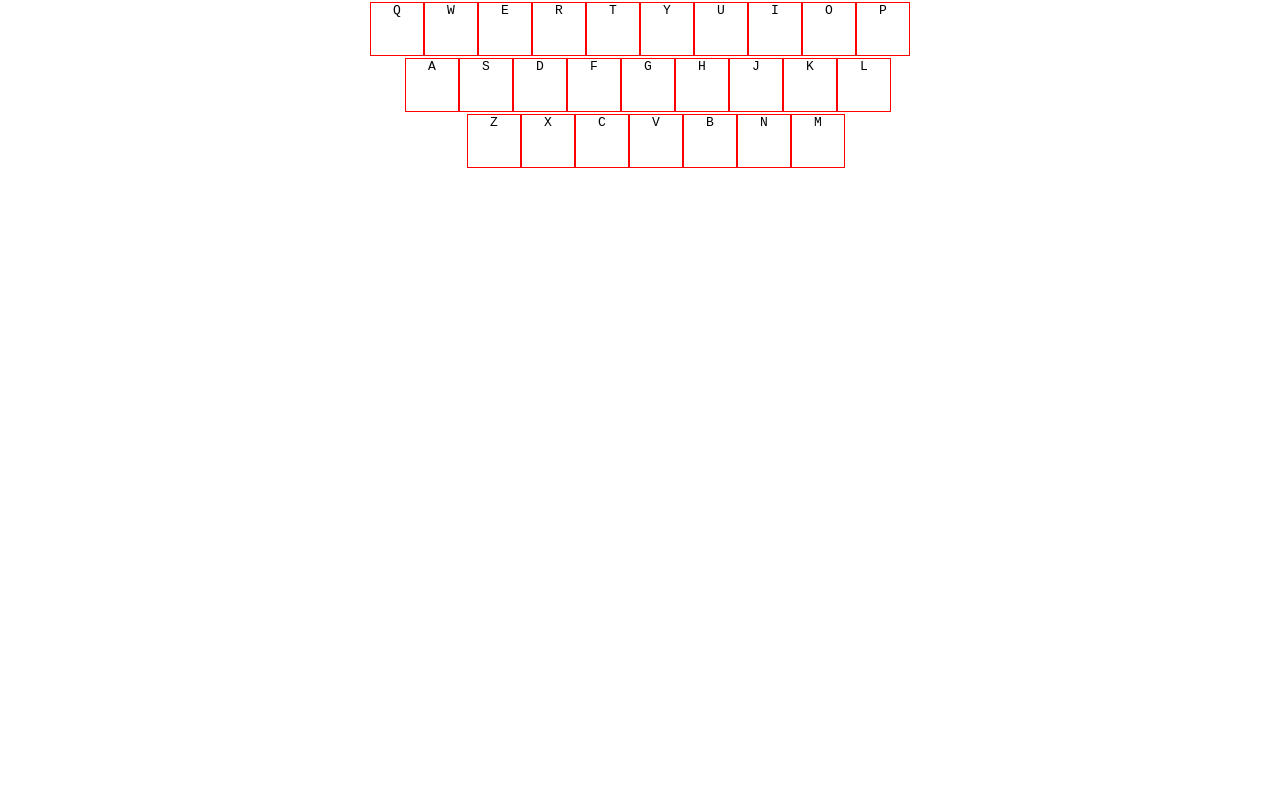
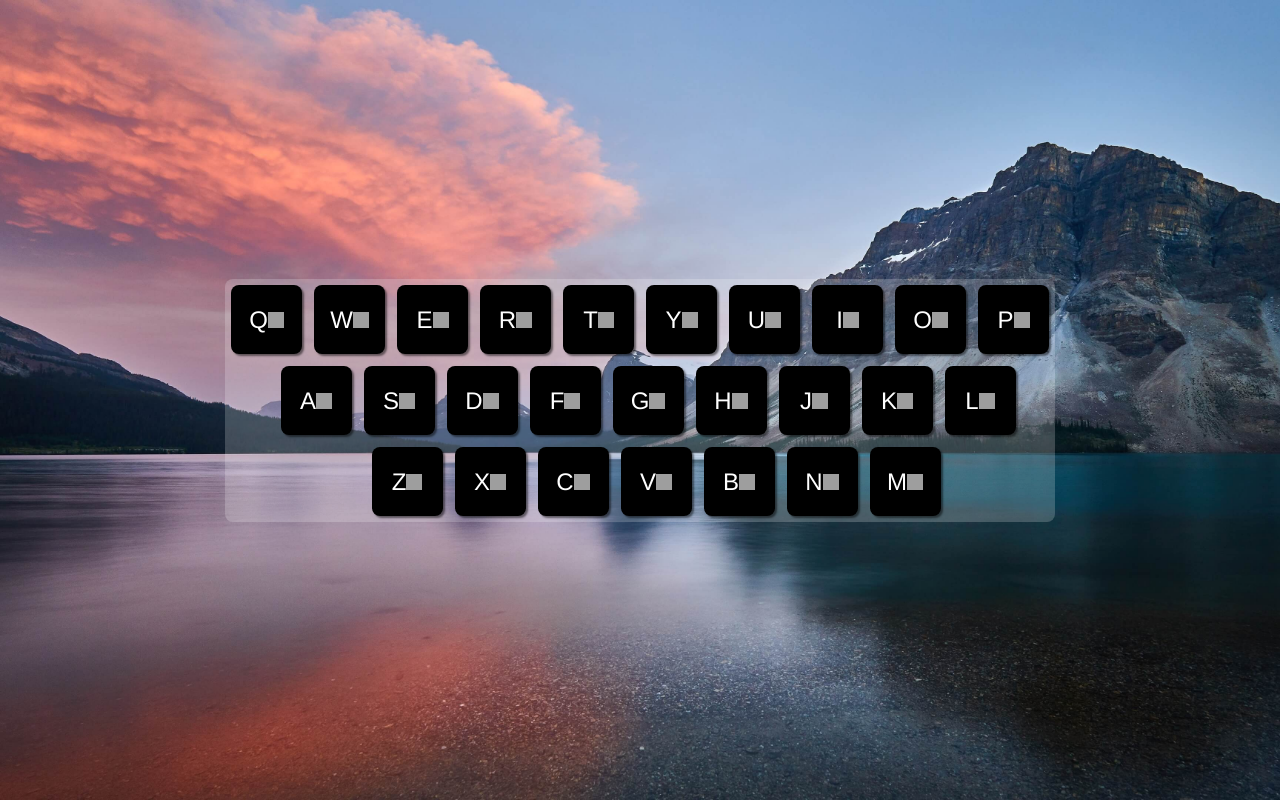
Before and after one commit to xhzdcyy/bookmark, a plain HTML site: page index.html in a window 1280 px wide. Drawn offline with Linux system fonts and the light colour scheme; grey boxes are pictures that could not be loaded.

Commit message:
代码及样式优化

```diff
--- a/1.js
+++ b/1.js
@@ -1,3 +1,18 @@
+
+// 1.初始化数据
+let hashA = init();
+let keys = hashA.keys;
+let hash = hashA.hash;
+
+
+//2.生成键盘
+generateKeyBoard(keys, hash);
+
+// 3.监听用户动作
+listenToKeyboard(hash);
+
+//下面是工具函数
+function init() {
     let keys = [
         ['q', 'w', 'e', 'r', 't', 'y', 'u', 'i', 'o', 'p'],
         ['a', 's', 'd', 'f', 'g', 'h', 'j', 'k', 'l'],
@@ -32,15 +47,21 @@ let hash = {
         'n': 'www.nicovideo.jp',
         'm': 'developer.mozilla.org/zh-CN'
     }
-
-
-let hashInLocalStorage = JSON.parse(localStorage.getItem('web')||'null');
-if(hashInLocalStorage){
+    //取出localstorage中的网站数据
+    let hashInLocalStorage = JSON.parse(localStorage.getItem('web') || 'null');
+    if (hashInLocalStorage) {
         hash = hashInLocalStorage;
     }
 
+    return {
+        keys,
+        hash
+    }
+
+}
+
+function generateKeyBoard(keys, hash) {
     let kb = document.getElementById('kb');
-
 
     for (let i = 0; i < keys.length; i++) {
         let div = document.createElement('div');
@@ -48,27 +69,59 @@ for (let i = 0; i < keys.length; i++) {
         for (let j = 0; j < keys[i].length; j++) {
             let kbd = document.createElement('kbd');
             kbd.textContent = keys[i][j];
-        let button = document.createElement('button');
-        let key = button.id = keys[i][j];
-        button.onclick = function(e){
-            console.log(e.target.id);
-            let t = prompt('给我一个新网址');
-            hash[key] = t;
-            localStorage.setItem('web',JSON.stringify(hash));
-        }
-        button.textContent = '编辑';
+            let key = keys[i][j];
+
+            let icon = document.createElement('img');
+            changeIcon(icon, hash[key]);
+
+            let button = createButton(key);
+
             div.appendChild(kbd);
+            kbd.appendChild(icon);
             kbd.appendChild(button);
         }
 
     }
+}
 
-document.onkeypress = function(e){
-    // console.log('key pressed');
-    // console.log(e.key);
+function listenToKeyboard(hash) {
+    document.onkeypress = function (e) {
+        ;
         key = e.key;
         website = hash[key];
         console.log(website);
-    // location.href = 'http://' + website;
-    window.open('http://' + website,'_blank');
+        window.open('http://' + website, '_blank');
     }
+}
+
+
+//生成按钮
+function createButton(id) {
+    let button = document.createElement('button');
+    button.id = id;
+    button.onclick = function (e) {
+        console.log(e.target.id);
+        let t = prompt('给我一个新网址');
+        if (!t) return;
+        let icon = e.target.previousSibling;
+        changeIcon(icon, t);
+        hash[key] = t;
+        localStorage.setItem('web', JSON.stringify(hash));
+    }
+    button.textContent = '编辑';
+    return button;
+}
+
+//改变图标
+function changeIcon(img, src) {
+    if (img) {
+        img.src = 'http://' + src + '/favicon.ico';
+    }
+    else {
+        img.src = "//i.loli.net/2017/11/10/5a05afbc5e183.png";
+    }
+    img.onerror = function (e) {
+        console.log('icon not found');
+        e.target.src = "//i.loli.net/2017/11/10/5a05afbc5e183.png";
+    }
+}
--- a/style.css
+++ b/style.css
@@ -2,14 +2,33 @@
     padding: 0;
     margin: 0;
 }
+body{
+    height: 100vh;
+    background: url(./wall.jpg) no-repeat center center;
+    background-size: cover;
+}
 
 kbd{
-    border: 1px solid red;
     display: inline-block;
-    width: 4em;
-    height:4em;
+    width: 47px;
+    height:69px;
+    line-height: 69px;
+    padding: 0 12px;
+    margin:6px;
+    border-radius: 8px;
+    background-color: #000;
+    color: #fff;
+    font-family: keyboard, "Arial Rounded", Helvetica, Arial, sans-serif;
+    text-align: center;
+    font-size: 24px;
+    box-shadow: 2px 2px 2px rgba(0, 0, 0, 0.5);
     text-transform: uppercase;
     position: relative;
+}
+
+kbd:active{
+    top: 2px;
+    box-shadow: 2px 0 2px rgba(0, 0, 0, 0.5);
 }
 kbd>button{
     position: absolute;
@@ -17,12 +36,24 @@ kbd>button{
     bottom: 0;
     display: none;
 }
-
+kbd>img{
+    width: 16px;
+    height: 16px;;
+}
 kbd:hover>button{
     display: inline-block;
 }
 main{
     text-align: center;
+    display: flex;
+    align-items: center;
+    justify-content: center;
+    height: 100vh;
+}
+
+main>.wrapper{
+    background: rgba(255, 255, 255, 0.2);
+    border-radius: 8px;
 }
 
 #kb{
```
Also changed, not shown: wall.jpg (added). Lines whose indentation alone changed are shown as unchanged.
